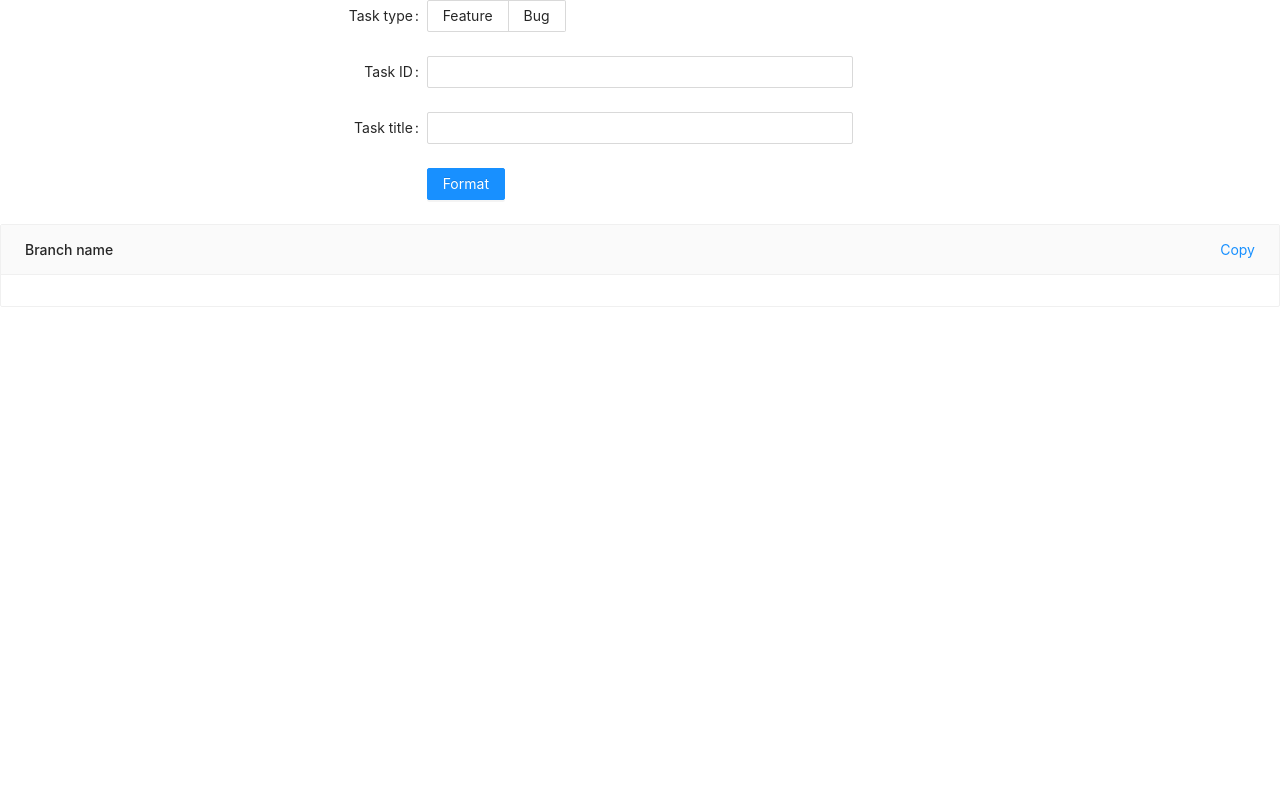
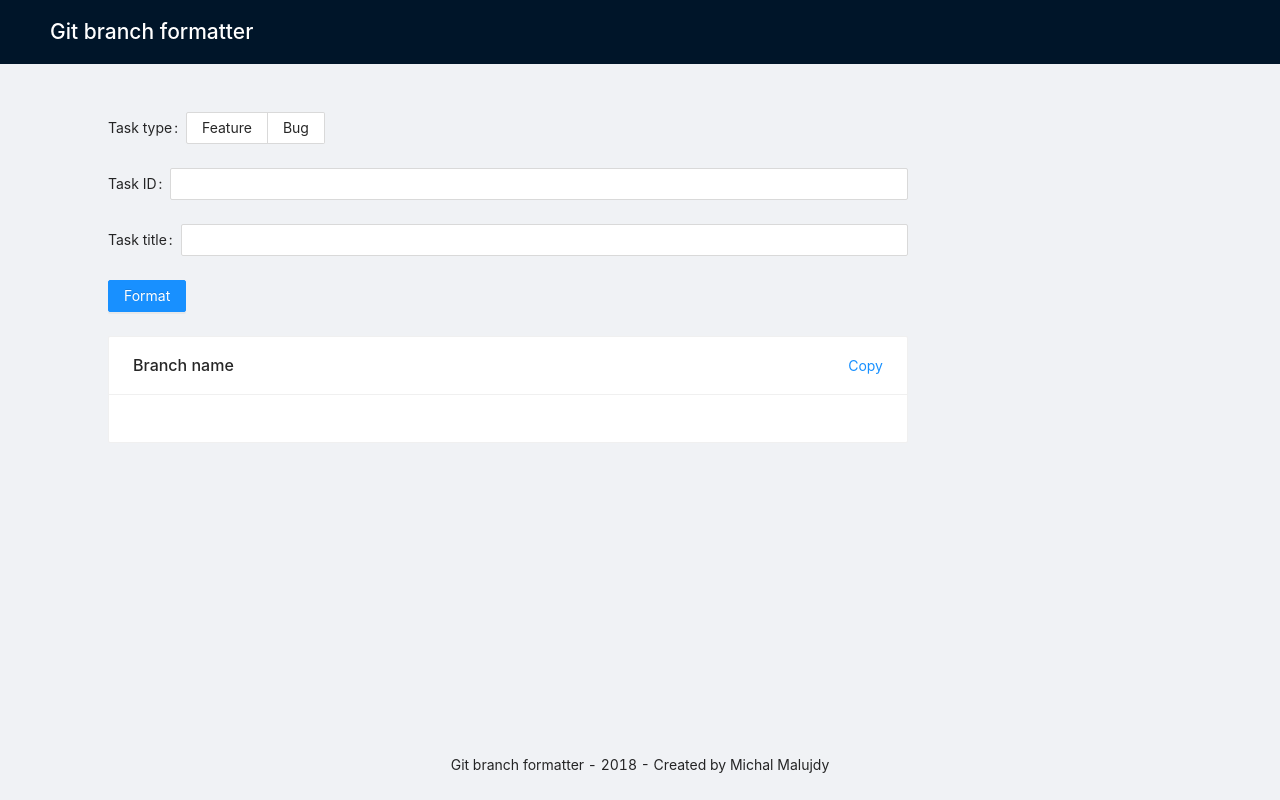
Before and after one commit to michalMalujdy/_React_GitBranchFormatter, a React (Create React App) app: page / in a window 1280 px wide. Built offline with nearby package versions, Linux system fonts and the light colour scheme.

Commit message:
Add CustomLayout

```diff
--- a/package.json
+++ b/package.json
@@ -35,5 +35,8 @@
       "last 1 firefox version",
       "last 1 safari version"
     ]
+  },
+  "devDependencies": {
+    "node-sass": "^4.14.1"
   }
 }
--- a/src/App.js
+++ b/src/App.js
@@ -1,10 +1,15 @@
 import React from "react";
 import './App.css';
-import Formatter from "./components/Formatter";
+import Formatter from "./components/Formatter/Formatter";
+import CustomLayout from "./components/CustomLayout/CustomLayout";
 
 class App extends React.Component {
     render() {
-        return <Formatter/>;
+        return (
+            <CustomLayout>
+                <Formatter/>
+            </CustomLayout>
+        );
     }
 }
 
--- /dev/null
+++ b/src/components/CustomLayout/CustomLayout.js
@@ -0,0 +1,23 @@
+import React from "react";
+import {Layout} from 'antd';
+import "./CustomLayout.scss";
+
+const { Header, Content, Footer } = Layout;
+
+class CustomLayout extends React.Component {
+    render() {
+        return (
+            <Layout className="custom-layout">
+                <Header>
+                    <h2 className="custom-layout_name-header">Git branch formatter</h2>
+                </Header>
+                <Content className="custom-layout_content">
+                    {this.props.children}
+                </Content>
+                <Footer style={{ textAlign: 'center' }}>Git branch formatter - 2018 - Created by Michal Malujdy</Footer>
+            </Layout>
+        );
+    }
+}
+
+export default CustomLayout;
--- /dev/null
+++ b/src/components/CustomLayout/CustomLayout.scss
@@ -0,0 +1,11 @@
+.custom-layout {
+  min-height: 100vh;
+
+  &_name-header {
+    color: white;
+  }
+
+  &_content {
+    padding: 3rem 0.5rem;
+  }
+}
--- a/src/components/Formatter.js
+++ /dev/null
@@ -1,99 +0,0 @@
-import React from "react";
-import { Form, Input, Button, Radio, Card } from 'antd';
-
-const layout = {
-    labelCol: {
-        span: 8,
-    },
-    wrapperCol: {
-        span: 8,
-    },
-};
-const tailLayout = {
-    wrapperCol: {
-        offset: 8,
-        span: 8,
-    },
-};
-
-class Formatter extends React.Component {
-    constructor(props) {
-        super(props);
-
-        this.state = {
-            taskId: "",
-            taskType: "feature",
-            taskTitle: "",
-            formattingResult: ""
-        };
-    }
-
-    render() {
-        return (
-            <div>
-                <Form
-                    {...layout}
-                    name="basic"
-                    initialValues={{
-                        remember: true,
-                    }}
-                >
-                    <Form.Item label="Task type" name="layout">
-                        <Radio.Group value={layout}>
-                            <Radio.Button value="feature" onChange={this.onTaskTypeChange}>Feature</Radio.Button>
-                            <Radio.Button value="bugfix" onChange={this.onTaskTypeChange}>Bug</Radio.Button>
-                        </Radio.Group>
-                    </Form.Item>
-
-                    <Form.Item label="Task ID" name="taskId" >
-                        <Input value={this.state.taskId} onChange={this.onTaskIdChange}/>
-                    </Form.Item>
-
-                    <Form.Item label="Task title" name="taskTitle">
-                        <Input value={this.state.taskTitle} onChange={this.onTaskTitleChange}/>
-                    </Form.Item>
-
-                    <Form.Item {...tailLayout}>
-                        <Button type="primary" htmlType="submit" onClick={this.onFormatClick}>
-                            Format
-                        </Button>
-                    </Form.Item>
-                    <Card type="inner" title="Branch name" extra={<a href="#">Copy</a>}>
-                        {this.state.formattingResult}
-                    </Card>
-                </Form>
-            </div>
-        )
-    }
-
-    onTaskTypeChange = (event) => {
-        this.setState({taskType: event.target.value});
-    }
-
-    onTaskIdChange = (event) => {
-        this.setState({taskId: event.target.value});
-    }
-
-    onTaskTitleChange = (event) => {
-        this.setState({taskTitle: event.target.value});
-    }
-
-    onFormatClick = () => {
-        this.format();
-    }
-
-    format = () => {
-        const formattedTaskTitle = this.state.taskTitle
-            .toLowerCase()
-            .replaceAll(" ", "-")
-            .replaceAll("\"", "")
-            .replaceAll("'", "");
-
-        let result = `${this.state.taskType}/${this.state.taskId}_${formattedTaskTitle}`;
-
-        console.log(result);
-        this.setState({formattingResult: result});
-    }
-}
-
-export default Formatter;
--- /dev/null
+++ b/src/components/Formatter/Formatter.js
@@ -0,0 +1,88 @@
+import React from "react";
+import { Form, Input, Button, Radio, Card } from 'antd';
+import "./Formatter.scss";
+
+class Formatter extends React.Component {
+    constructor(props) {
+        super(props);
+
+        this.state = {
+            taskId: "",
+            taskType: "feature",
+            taskTitle: "",
+            formattingResult: ""
+        };
+    }
+
+    render() {
+        return (
+            <div className="formatter">
+                <div>
+                    <Form
+                        className="formatter_form"
+                        name="basic"
+                        initialValues={{
+                            remember: true,
+                        }}
+                    >
+                        <Form.Item label="Task type" name="layout">
+                            <Radio.Group>
+                                <Radio.Button value="feature" onChange={this.onTaskTypeChange}>Feature</Radio.Button>
+                                <Radio.Button value="bugfix" onChange={this.onTaskTypeChange}>Bug</Radio.Button>
+                            </Radio.Group>
+                        </Form.Item>
+
+                        <Form.Item label="Task ID" name="taskId" >
+                            <Input value={this.state.taskId} onChange={this.onTaskIdChange}/>
+                        </Form.Item>
+
+                        <Form.Item label="Task title" name="taskTitle">
+                            <Input value={this.state.taskTitle} onChange={this.onTaskTitleChange}/>
+                        </Form.Item>
+
+                        <Form.Item>
+                            <Button type="primary" htmlType="submit" onClick={this.onFormatClick}>
+                                Format
+                            </Button>
+                        </Form.Item>
+                        <Card title="Branch name" extra={<a href="#">Copy</a>}>
+                            {this.state.formattingResult}
+                        </Card>
+                    </Form>
+                </div>
+
+            </div>
+        )
+    }
+
+    onTaskTypeChange = (event) => {
+        this.setState({taskType: event.target.value});
+    }
+
+    onTaskIdChange = (event) => {
+        this.setState({taskId: event.target.value});
+    }
+
+    onTaskTitleChange = (event) => {
+        this.setState({taskTitle: event.target.value});
+    }
+
+    onFormatClick = () => {
+        this.format();
+    }
+
+    format = () => {
+        const formattedTaskTitle = this.state.taskTitle
+            .toLowerCase()
+            .replaceAll(" ", "-")
+            .replaceAll("\"", "")
+            .replaceAll("'", "");
+
+        let result = `${this.state.taskType}/${this.state.taskId}_${formattedTaskTitle}`;
+
+        console.log(result);
+        this.setState({formattingResult: result});
+    }
+}
+
+export default Formatter;
--- /dev/null
+++ b/src/components/Formatter/Formatter.scss
@@ -0,0 +1,7 @@
+.formatter {
+  margin-left: 100px;
+
+  &_form {
+    max-width: 800px;
+  }
+}
```
